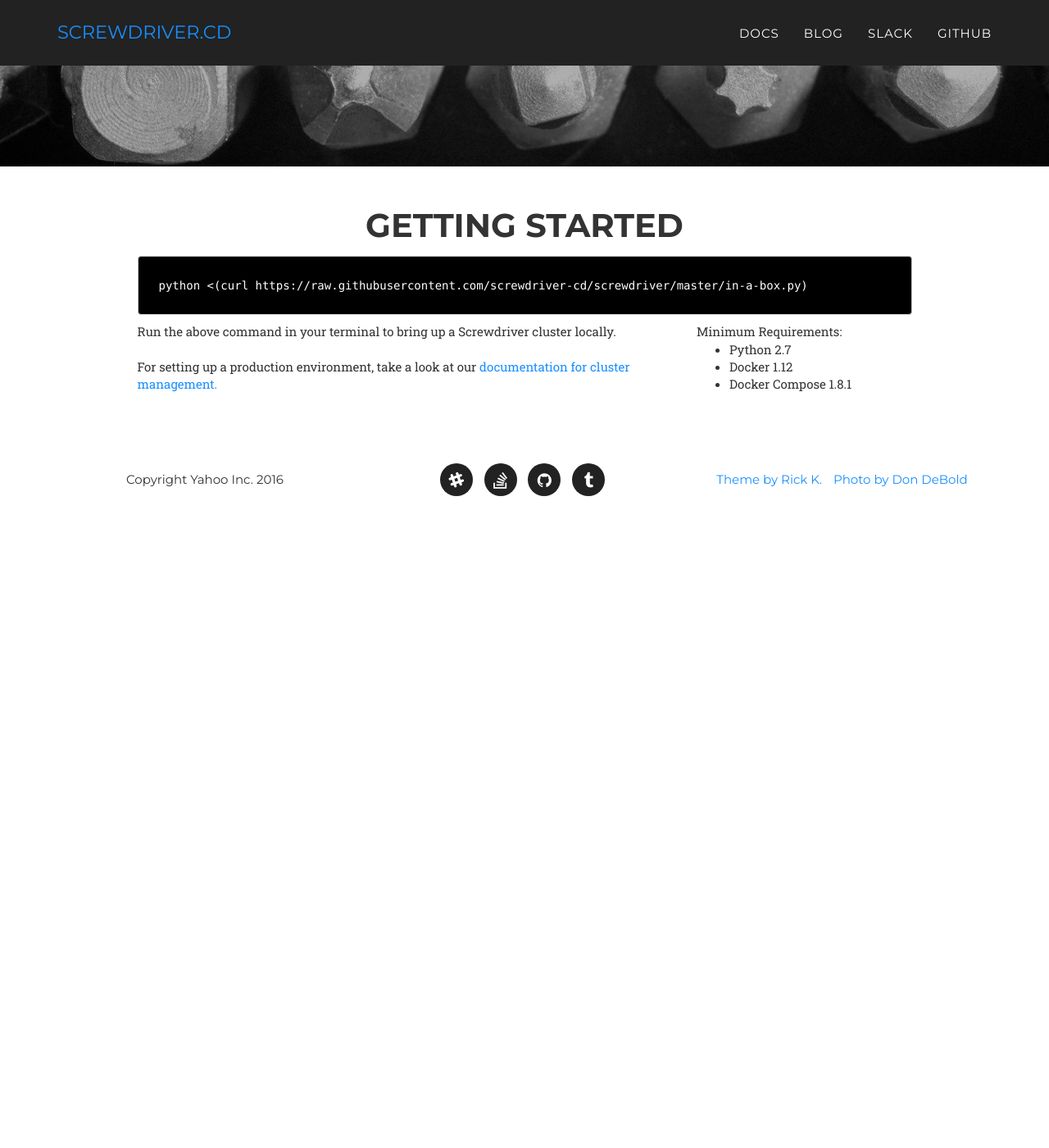
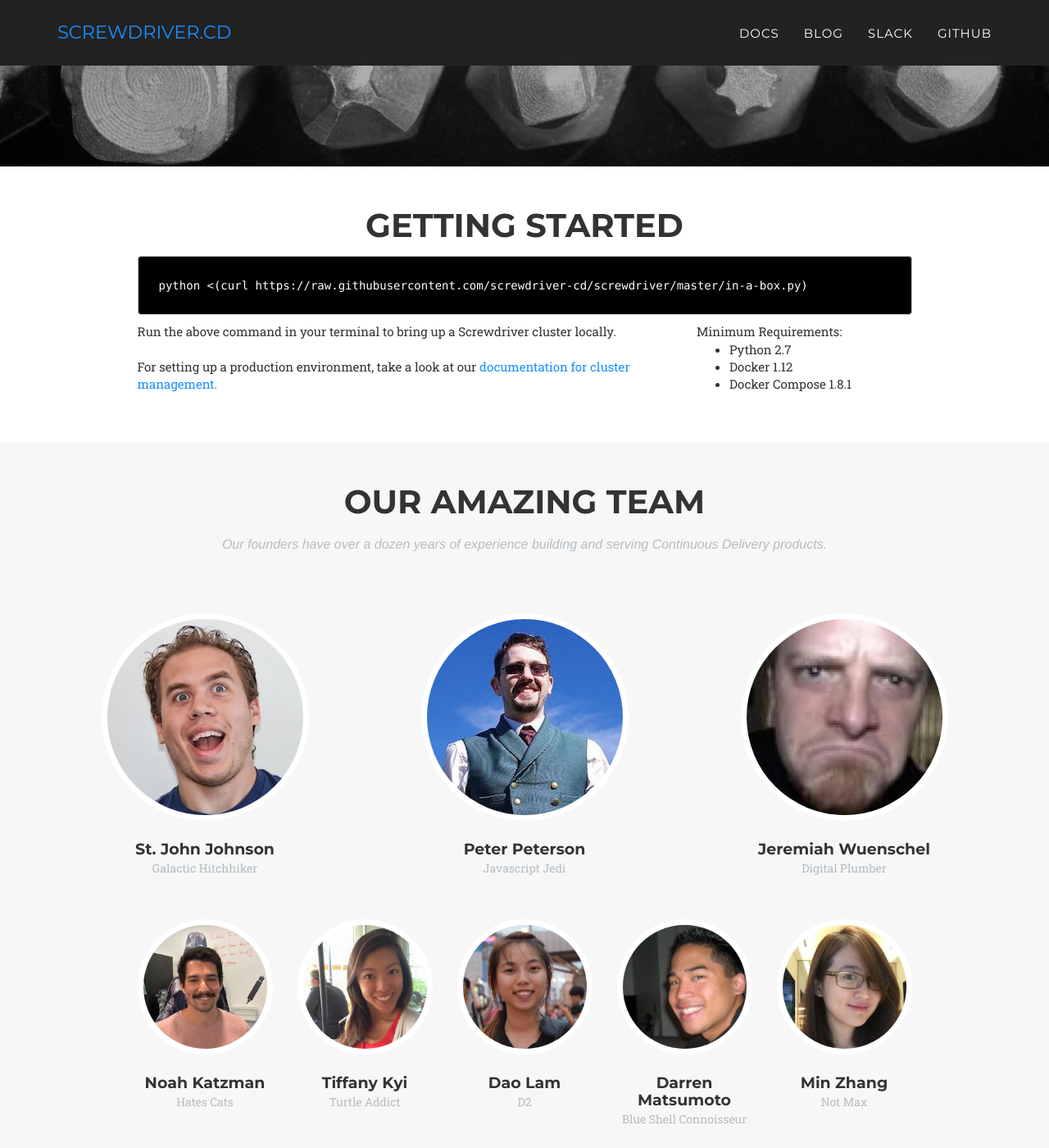
Before and after one commit to screwdriver-cd/homepage, a Jekyll site: the page built from index.md, in a window 1280 px wide and 1400 px high, scrolled down 630 px. Shown: the whole window at 82% size. Built offline with Jekyll 4.4.1, drawn with Linux system fonts in a browser that asks for light colours; some web fonts are replaced; before the commit the page ends 1260 px from its top, so only the background shows below that; some of the changed text lies outside the part shown.

Commit message:
Add team section, add CNAME

```diff
--- /dev/null
+++ b/CNAME
@@ -0,0 +1 @@
+screwdriver.cd
--- a/_config.yml
+++ b/_config.yml
@@ -30,3 +30,47 @@
   - CONTRIBUTING.md
   - Rakefile
   - ci
+
+
+# Team names, titles and social links
+founders:
+- name: St. John Johnson
+  pic: stjohn
+  position: Galactic Hitchhiker
+  github: https://github.com/stjohnjohnson
+
+- name: Peter Peterson
+  pic: petey
+  position: Javascript Jedi
+  github: https://github.com/petey
+
+- name: Jeremiah Wuenschel
+  pic: jer
+  position: Digital Plumber
+  github: https://github.com/jer
+
+people:
+- name: Noah Katzman
+  pic: nkatzman
+  position: Hates Cats
+  github: https://github.com/nkatzman
+
+- name: Tiffany Kyi
+  pic: tkyi
+  position: Turtle Addict
+  github: https://github.com/tkyi
+
+- name: Dao Lam
+  pic: d2lam
+  position: D2
+  github: https://github.com/d2lam
+
+- name: Darren Matsumoto
+  pic: FenrirUnbound
+  position: Blue Shell Connoisseur
+  github: https://github.com/FenrirUnbound
+
+- name: Min Zhang
+  pic: minz1027
+  position: Not Max
+  github: https://github.com/minz1027
--- a/_includes/css/screwdriver.css
+++ b/_includes/css/screwdriver.css
@@ -3,3 +3,7 @@
     color: #FFF;
     padding: 25px;
 }
+
+#team .team-member a:hover img {
+    border: 7px solid #{{ site.data.template.color.primary }};
+}
--- /dev/null
+++ b/_includes/team.html
@@ -0,0 +1,44 @@
+<!-- Team Section -->
+    <section id="team" class="bg-light-gray">
+        <div class="container">
+            <div class="row">
+                <div class="col-lg-12 text-center">
+                    <h2 class="section-heading">Our Amazing Team</h2>
+                    <h3 class="section-subheading text-muted">Our founders have over a dozen years of experience building and serving Continuous Delivery products.</h3>
+                </div>
+            </div>
+            <div class="row">
+                {% for member in site.founders %}
+                <div class="col-sm-4">
+                    <div class="team-member">
+                        <a href="{{ member.github }}">
+                            <img src="img/team/{{ member.pic }}.jpg" class="img-responsive img-circle" alt="">
+                        </a>
+                        <h4>{{ member.name }}</h4>
+                        <p class="text-muted">{{ member.position }}</p>
+                    </div>
+                </div>
+                {% endfor %}
+            </div>
+            <div class="row">
+                <div class="col-sm-1"></div>
+                {% for member in site.people %}
+                <div class="col-sm-2">
+                    <div class="team-member">
+                        <a href="{{ member.github }}">
+                            <img src="img/team/{{ member.pic }}.jpg" class="img-responsive img-circle" alt="">
+                        </a>
+                            <h4>{{ member.name }}</h4>
+                        <p class="text-muted">{{ member.position }}</p>
+                    </div>
+                </div>
+                {% endfor %}
+                <div class="col-sm-1"></div>
+            </div>
+            <div class="row">
+                <div class="col-lg-8 col-lg-offset-2 text-center">
+                    <p class="large text-muted">Our experiences have inspired us to set out to build an intuitive, sophisticated tool to boost developer productivity. The Screwdriver team is based in Sunnyvale, CA.</p>
+                </div>
+            </div>
+        </div>
+    </section>
--- a/_layouts/default.html
+++ b/_layouts/default.html
@@ -7,6 +7,7 @@
 
     {% include header.html %}
     {% include getstarted.html %}
+    {% include team.html %}
 
     {% include footer.html %}
     {% include js.html %}
```
Also changed, not shown: img/team/FenrirUnbound.jpg (added), img/team/d2lam.jpg (added), img/team/jer.jpg (added), img/team/minz1027.jpg (added), img/team/nkatzman.jpg (added), img/team/petey.jpg (added), img/team/stjohn.jpg (added), img/team/tkyi.jpg (added).
